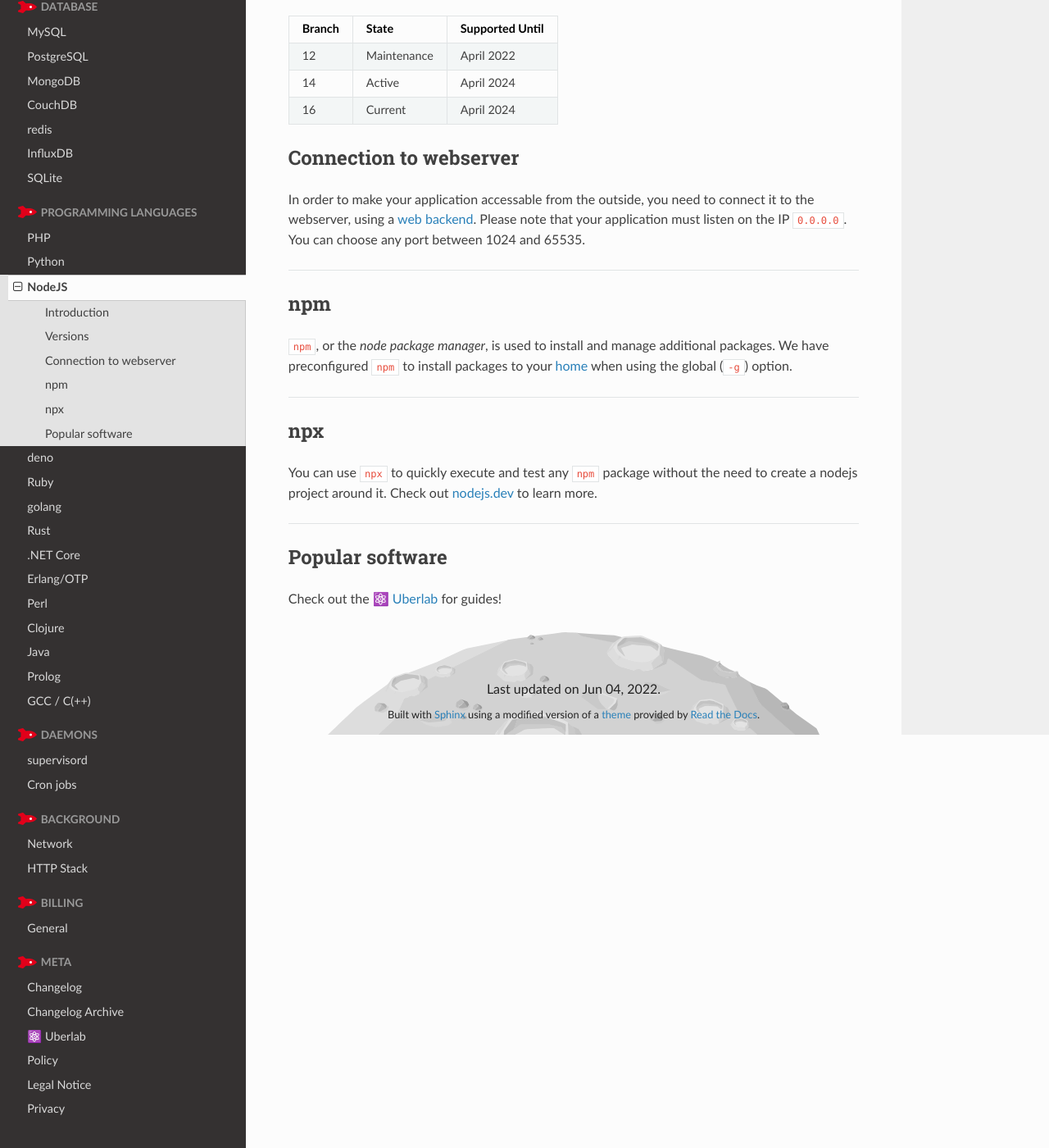
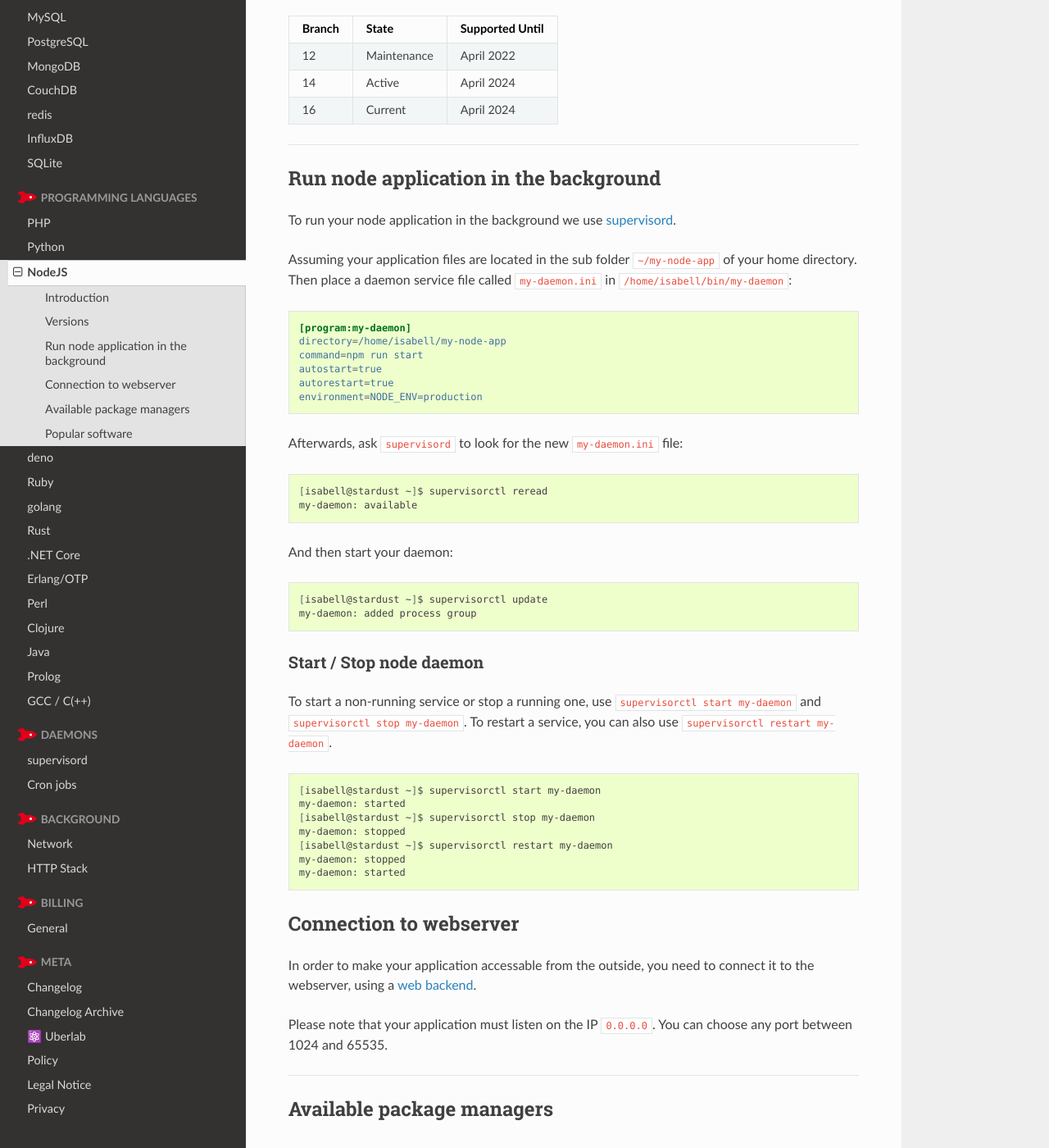
Before and after one commit to Uberspace/manual, a Sphinx documentation site: the page built from source/lang-nodejs.rst, in a window 1280 px wide and 1400 px high, scrolled down 1671 px. Shown: the whole window at 82% size. Built offline with Sphinx 7.4.7 and the Read the Docs theme 2.0.0, drawn with Linux system fonts in a browser that asks for light colours; some of the changed text lies outside the part shown.

Commit message:
add daemon description to nodejs

```diff
--- /dev/null
+++ b/source/includes/daemons-supervisord-reread-update.rst
@@ -0,0 +1,13 @@
+Afterwards, ask ``supervisord`` to look for the new ``my-daemon.ini`` file:
+
+.. code-block:: bash
+
+ [isabell@stardust ~]$ supervisorctl reread
+ my-daemon: available
+
+And then start your daemon:
+
+.. code-block:: bash
+
+ [isabell@stardust ~]$ supervisorctl update
+ my-daemon: added process group
--- /dev/null
+++ b/source/includes/daemons-supervisord-start-stop.rst
@@ -0,0 +1,11 @@
+To start a non-running service or stop a running one, use ``supervisorctl start my-daemon`` and ``supervisorctl stop my-daemon``. To restart a service, you can also use ``supervisorctl restart my-daemon``.
+
+.. code-block:: bash
+
+ [isabell@stardust ~]$ supervisorctl start my-daemon
+ my-daemon: started
+ [isabell@stardust ~]$ supervisorctl stop my-daemon
+ my-daemon: stopped
+ [isabell@stardust ~]$ supervisorctl restart my-daemon
+ my-daemon: stopped
+ my-daemon: started
--- a/source/includes/web-backend.rst
+++ b/source/includes/web-backend.rst
@@ -1,4 +1,5 @@
 In order to make your application accessable from the outside, you need to
-connect it to the webserver, using a :doc:`web backend <../web-backends>`. Please note
-that your application must listen on the IP ``0.0.0.0``. You can choose any port
+connect it to the webserver, using a :doc:`web backend <../web-backends>`.
+
+Please note that your application must listen on the IP ``0.0.0.0``. You can choose any port
 between 1024 and 65535.
--- a/source/lang-nodejs.rst
+++ b/source/lang-nodejs.rst
@@ -80,6 +80,35 @@ We update all versions on a regular basis. Once the `support <https://github.com
 | 16     | Current                 | April 2024       |
 +--------+-------------------------+------------------+
 
+
+----
+
+Run node application in the background
+======================================
+
+To run your node application in the background we use `supervisord <https://manual.uberspace.de/daemons-supervisord/>`_.
+
+
+Assuming your application files are located in the sub folder ``~/my-node-app`` of your home directory.
+Then place a daemon service file called ``my-daemon.ini`` in ``/home/isabell/bin/my-daemon``:
+
+.. code-block:: ini
+
+ [program:my-daemon]
+ directory=/home/isabell/my-node-app
+ command=npm run start
+ autostart=true
+ autorestart=true
+ environment=NODE_ENV=production
+
+.. include:: includes/daemons-supervisord-reread-update.rst
+
+Start / Stop node daemon
+------------------------
+
+.. include:: includes/daemons-supervisord-start-stop.rst
+
+
 Connection to webserver
 =======================
 
@@ -87,19 +116,28 @@ Connection to webserver
 
 ----
 
+Available package managers
+==========================
+
 .. _npm:
 
 npm
-===
+---
 
 ``npm``, or the `node package manager`, is used to install and manage additional packages. We have preconfigured ``npm`` to install packages to your :doc:`home <basics-home>` when using the global (``-g``) option.
 
+
+.. _yarn:
+
+yarn
 ----
+
+``yarn`` is an alternative node package manager. It is used to install and manage additional packages of your node application.
 
 .. _npx:
 
 npx
-===
+---
 
 You can use ``npx`` to quickly execute and test any ``npm`` package without the need to create a nodejs project around it. Check out `nodejs.dev <https://nodejs.dev/learn/the-npx-nodejs-package-runner>`_ to learn more.
 
```
Also changed, not shown: source/daemons-supervisord.rst (+2 -24 lines).
